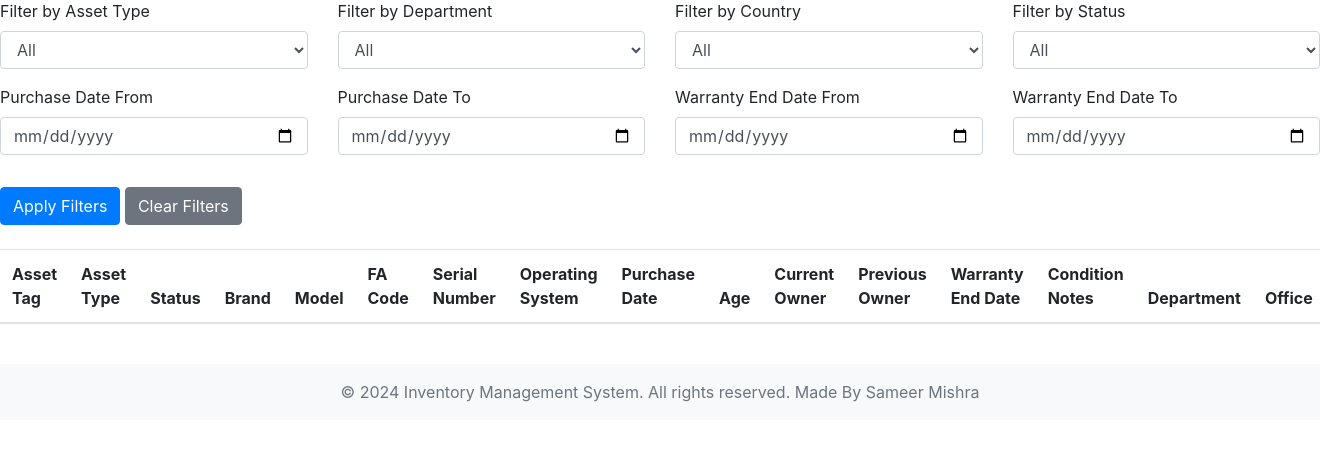
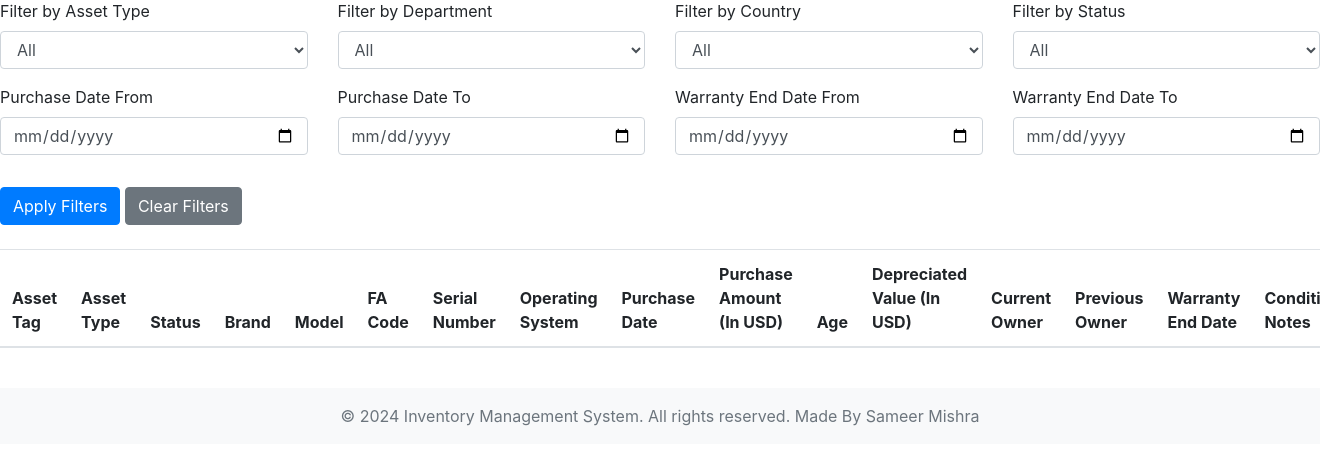
Before and after one commit to CleantechSolar1/Inventory_app, a Flask app: page / in a window 1320 px wide; the page is wider, and only the part inside the window is pictured. Shown: the part 341-800 px from the top of that part. Run offline with Flask 3, Linux system fonts and the light colour scheme; a user stored in the database is signed in; lists and menus that the app fills with data are empty; some libraries are stand-ins or nearby versions.

Commit message:
Task 4 - HTML for 2 columns

```diff
--- a/app/templates/home.html
+++ b/app/templates/home.html
@@ -167,7 +167,9 @@
                     <th>Serial Number</th>
                     <th>Operating System</th>
                     <th>Purchase Date</th>
+                    <th>Purchase Amount (In USD)</th>
                     <th>Age</th>
+                    <th>Depreciated Value (In USD)</th>
                     <th>Current Owner</th>
                     <th>Previous Owner</th>
                     <th>Warranty End Date</th>
@@ -192,7 +194,9 @@
                     <td>{{ item.serial_number }}</td>
                     <td>{{ item.operating_system }}</td>
                     <td>{{ item.purchase_date.strftime('%Y-%m-%d') }}</td>
+                    <td>{{ item.purchase_amount }}</td>
                     <td>{{ item.age }}</td>
+                    <td>{{ item.depreciated_value }}</td>
                     <td>{{ item.current_owner }}</td>
                     <td>{{ item.previous_owner }}</td>
                     <td>{{ item.warranty_end_date.strftime('%Y-%m-%d') if item.warranty_end_date else 'N/A' }}</td>
```
